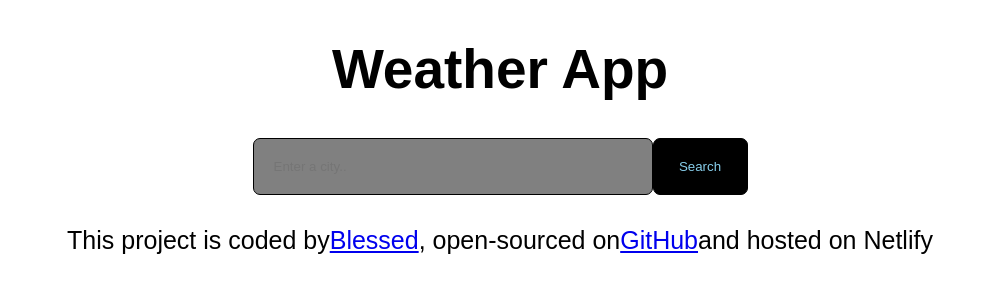
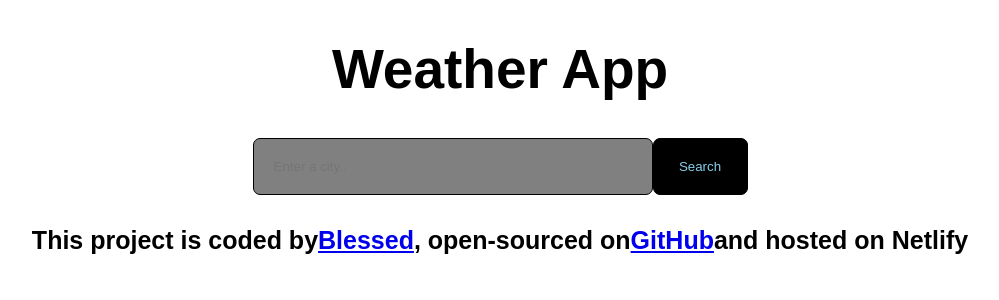
Before and after one commit to Blessedbrita/SHECODES, a React (Create React App) app: page / in a window 1280 px wide. Shown: the top 300 px of the page, without its empty margins (140-1139 px from the left). Built offline with nearby package versions, Linux system fonts and the light colour scheme.

Commit message:
footer style update

```diff
--- a/src/styles.css
+++ b/src/styles.css
@@ -25,3 +25,8 @@ h1 {
     background-color: black;
     color: skyblue;
 }
+
+footer {
+    text-align: center;
+    font-weight: 600;
+}
```
